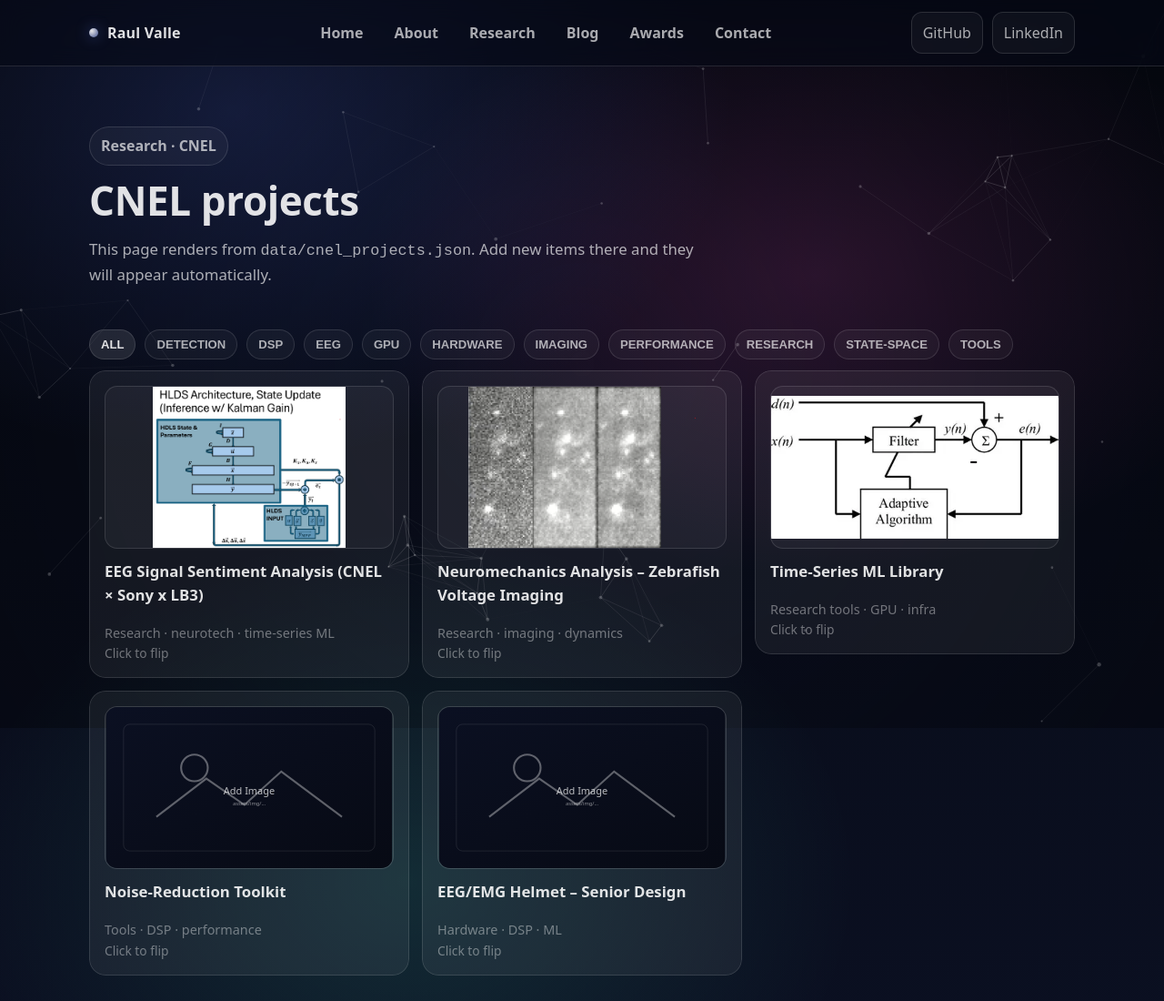
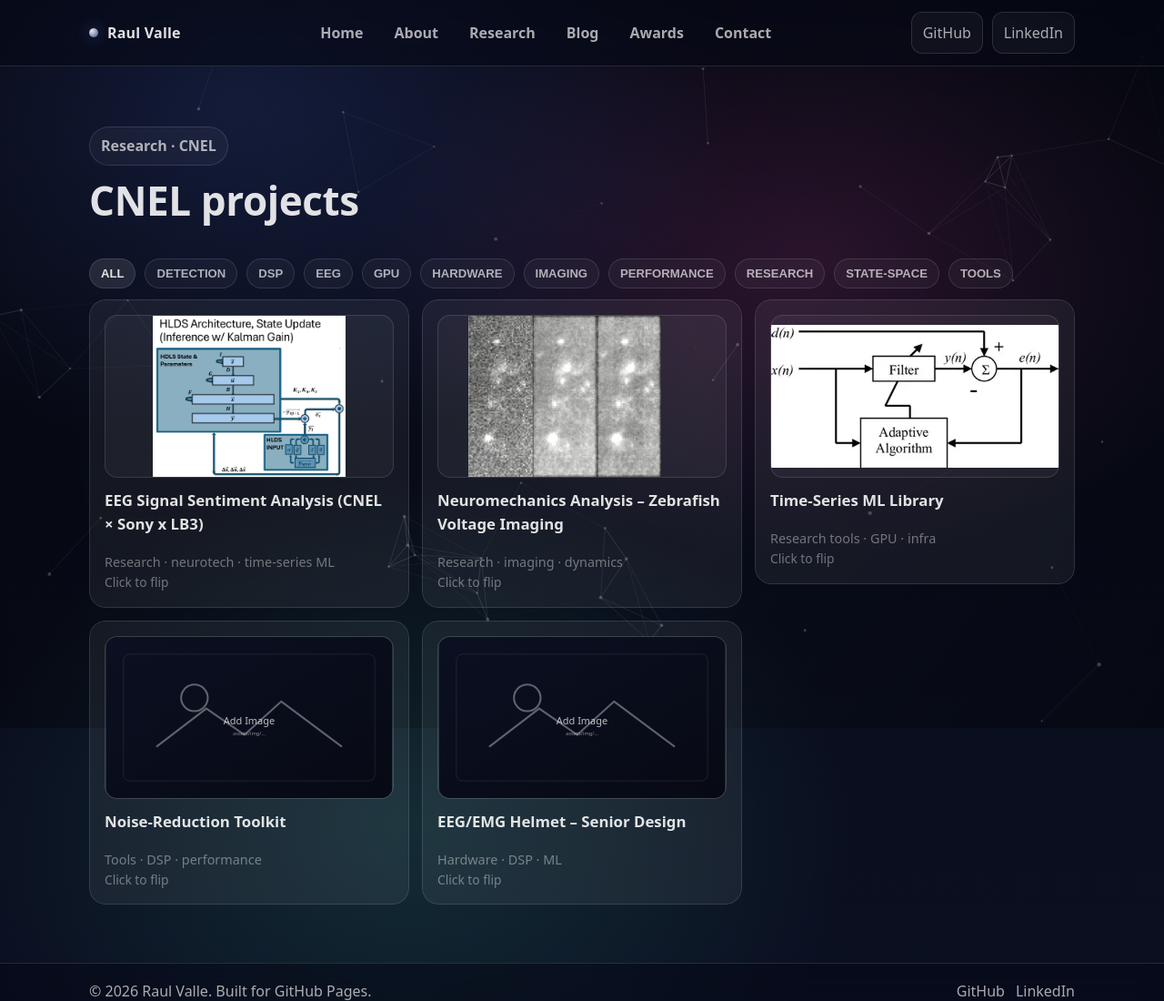
Before and after one commit to Jibby2k1/Jibby2k1.github.io, a plain HTML site: page research-cnel.html in a window 1280 px wide. Shown: the top 1100 px of the page at 91% size. Drawn offline with Linux system fonts and the light colour scheme.

Commit message:
Remove lead paragraph about data source
Removed note about rendering from JSON file.

```diff
--- a/research-cnel.html
+++ b/research-cnel.html
@@ -16,7 +16,6 @@
       <section class="page-hero reveal">
   <div class="kicker">Research · CNEL</div>
   <h1 class="h1">CNEL projects</h1>
-  <p class="lead">This page renders from <code>data/cnel_projects.json</code>. Add new items there and they will appear automatically.</p>
 </section>
 
 <section id="cnel-projects" class="reveal">
```
